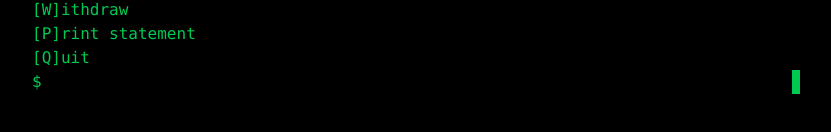
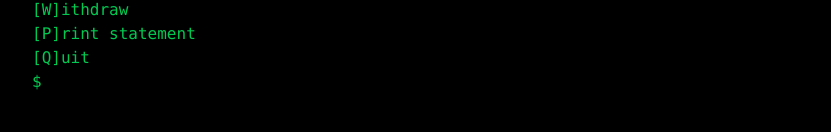
Before and after one commit to daryllxd/x-gic-bank, a React (Vite) app: page / in a window 1280 px wide. Shown: the part 378-510 px from the top of the page, without its empty margins (224-1055 px from the left). Built offline with nearby package versions, Linux system fonts and the light colour scheme.

Commit message:
Remove blinking cursor

```diff
--- a/src/App.tsx
+++ b/src/App.tsx
@@ -1,4 +1,4 @@
-import { useEffect, useState } from "react";
+import { useState } from "react";
 import { BankState } from "./features/bank/BankState";
 import { formatCurrency } from "./utils/formatCurrency";
 import { formatDate } from "./utils/formatDate";
@@ -6,16 +6,7 @@ import { formatDate } from "./utils/formatDate";
 function App() {
   const [input, setInput] = useState("");
   const [output, setOutput] = useState("");
-  const [showCursor, setShowCursor] = useState(true);
   const [bankState] = useState(() => new BankState());
-
-  // Blinking cursor effect
-  useEffect(() => {
-    const interval = setInterval(() => {
-      setShowCursor((prev) => !prev);
-    }, 500);
-    return () => clearInterval(interval);
-  }, []);
 
   const handleCommand = (command: string) => {
     const cmd = command.trim().toUpperCase();
@@ -135,7 +126,7 @@ function App() {
         </div>
 
         <div className="flex items-center">
-          <span className="text-green-500 mr-2">$</span>
+          <span className="text-green-500 mr-2">$&nbsp;</span>
           <input
             type="text"
             value={input}
@@ -149,11 +140,6 @@ function App() {
             className="bg-black text-green-500 outline-none flex-1"
             autoFocus
           />
-          <span
-            className={`w-2 h-6 bg-green-500 ml-1 ${
-              showCursor ? "opacity-100" : "opacity-0"
-            }`}
-          ></span>
         </div>
       </div>
     </div>
```
